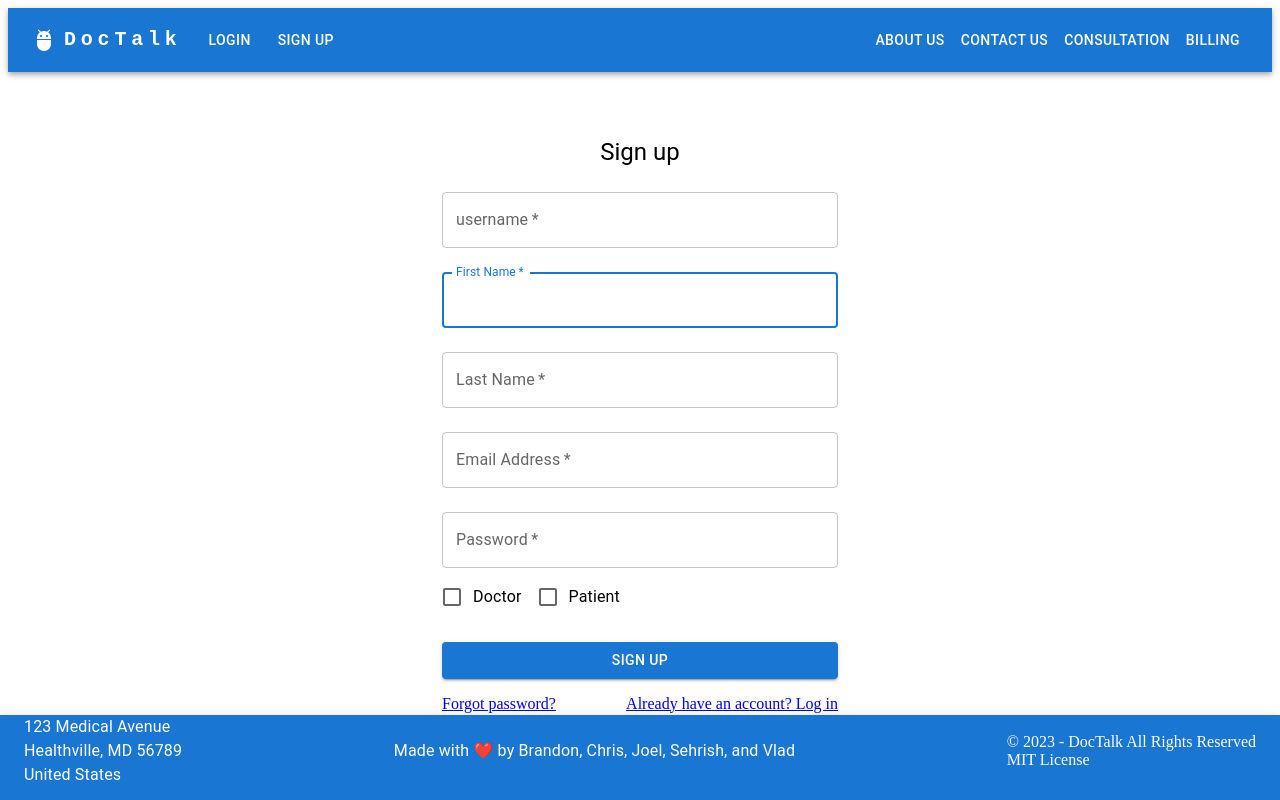
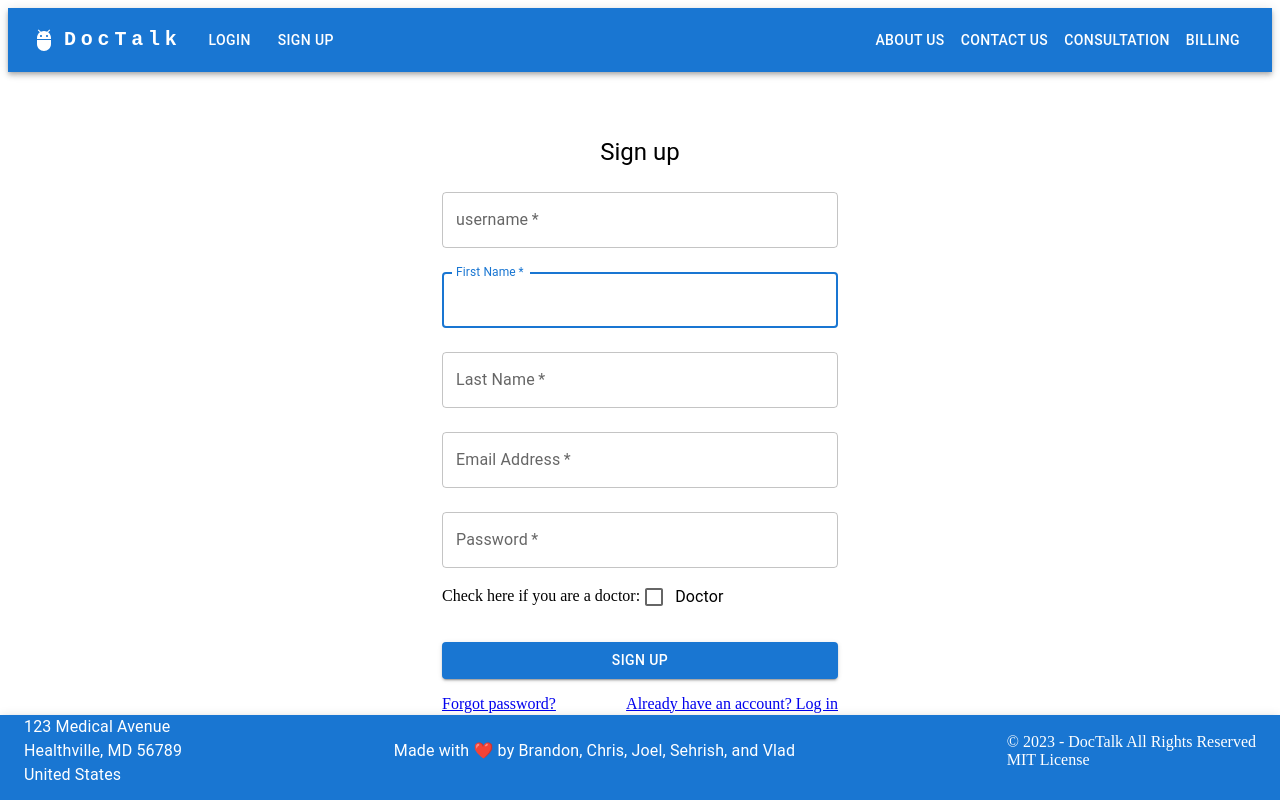
Before and after one commit to femke77/DocTalk, a React (Create React App) app in the folder client/: page /signup in a window 1280 px wide. Built offline with nearby package versions, Linux system fonts and the light colour scheme.

Commit message:
fixed checkbox for doctor/patient

```diff
--- a/client/src/components/Signup.js
+++ b/client/src/components/Signup.js
@@ -14,21 +14,24 @@ import Button from "@mui/material/Button";
 import Footer from './Footer';
 
 function Signup() {
+  // default to patient:
+  const [checked, setChecked] = useState(false)
+
   const [formState, setFormState] = useState({
     username: "",
     email: '',
     password: '',
     firstName: '',
     lastName: '',
-    doctor: false,
-    patient: true,
     showPassword: false,
   });
+
 
   const [addUser] = useMutation(ADD_USER);
 
   const handleFormSubmit = async (event) => {
     event.preventDefault();
+
     const mutationResponse = await addUser({
       variables: {
         username: formState.username,
@@ -36,8 +39,8 @@ function Signup() {
         password: formState.password,
         firstName: formState.firstName,
         lastName: formState.lastName,
-        patient: formState.patient,
-        doctor: formState.doctor
+        doctor: checked,
+        patient: checked ? false : true
       },
     });
     const token = mutationResponse.data.addUser.token;
@@ -45,6 +48,7 @@ function Signup() {
   };
 
   const handleChange = (event) => {
+
     const { name, value } = event.target;
     setFormState({
       ...formState,
@@ -129,28 +133,30 @@ function Signup() {
               onChange={handleChange}
             />
             {/* Radio buttons for Doctor/Patient selection */}
+           Check here if you are a doctor:
+           {" "}
             <FormControlLabel
               control={
                 <Checkbox
-                name="role"
-                value="doctor"
-                checked={formState.role === "doctor"}
-                onChange={handleChange}
+                  name="doctor"
+                  value={checked}
+                  checked={checked}
+                  onChange={()=>setChecked(true)}
                 />
               }
               label="Doctor"
             />
-          <FormControlLabel
+            {/* <FormControlLabel
               control={
                 <Checkbox
-                name="role"
-                value="patient"
-                checked={formState.role === "patient"}
+                  name="patient"
+                  value="true"
+                  checked={role/pa}
                   onChange={handleChange}
                 />
               }
               label="Patient"
-          />
+            /> */}
             <Button
               type="submit"
               fullWidth
--- a/client/src/utils/mutations.js
+++ b/client/src/utils/mutations.js
@@ -2,7 +2,7 @@ import { gql } from '@apollo/client';
 
 
 export const ADD_USER = gql`
-mutation addUser($username: String!, $email: String!, $password: String!, $firstName: String!, $lastName: String!, $patient: Boolean!, $doctor: Boolean!) {
+mutation addUser($username: String!, $email: String!, $password: String!, $firstName: String!, $lastName: String!, $patient: Boolean, $doctor: Boolean) {
   addUser(username: $username, email: $email, password: $password, firstName: $firstName, lastName: $lastName, patient: $patient, doctor: $doctor) {
     token
     user {
```
Also changed, not shown: 2 other files (tests, documents, lock files or other folders). Lines whose indentation alone changed are shown as unchanged.
